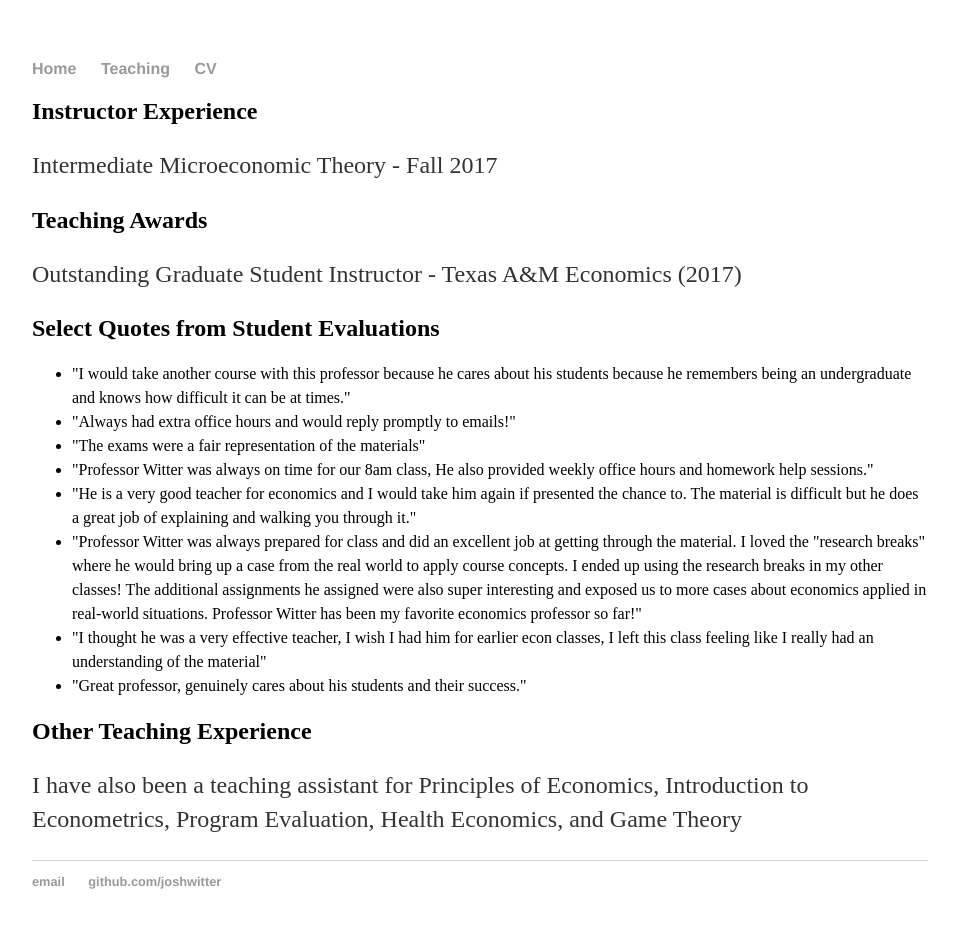
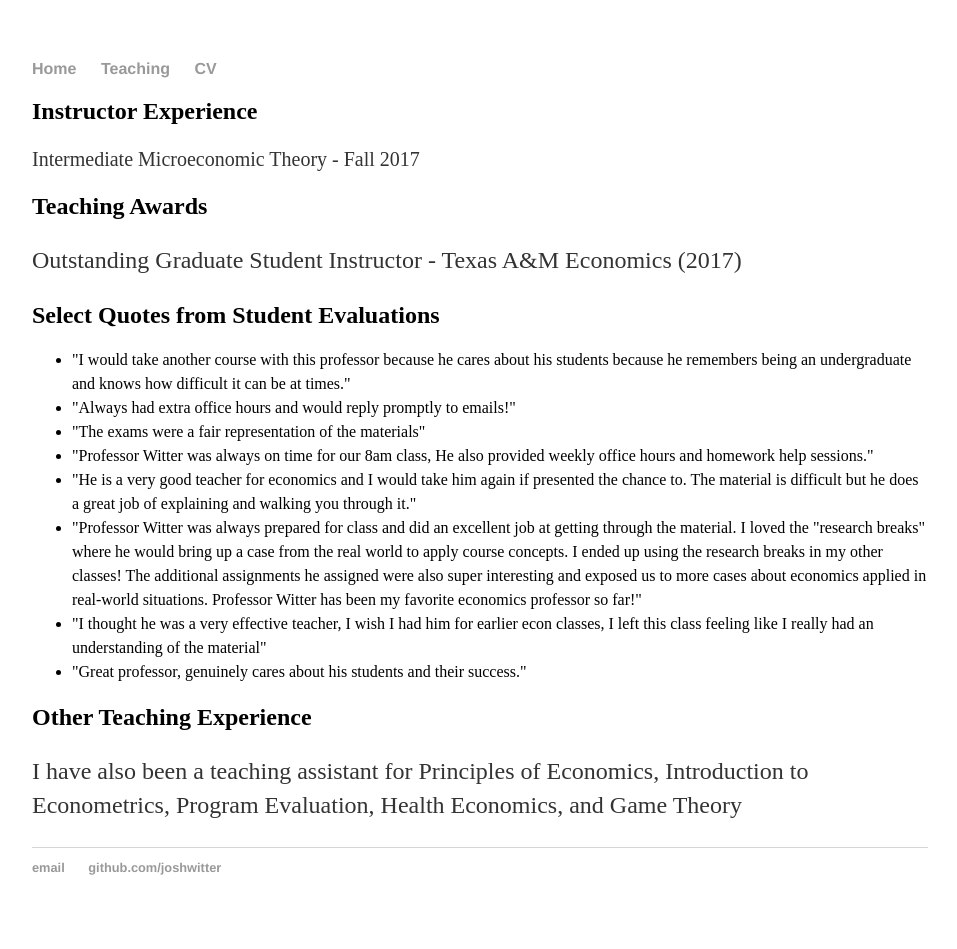
Before and after one commit to joshwitter/joshwitter.github.io, a Jekyll site: the page built from teaching/index.html, in a window 1280 px wide. Shown: the whole page, without its empty margins (160-1117 px from the left). Built offline with Jekyll 4.4.1, drawn with Linux system fonts in a browser that asks for light colours.

Commit message:
Update index.html

```diff
--- a/teaching/index.html
+++ b/teaching/index.html
@@ -4,7 +4,7 @@ title: Teaching
 ---
 <div class="teach">
 <h2>Instructor Experience </h3>
-	  <p> Intermediate Microeconomic Theory - Fall 2017 </p>
+	  <p style="font-size:20px"> Intermediate Microeconomic Theory - Fall 2017 </p>
 
 <h2>Teaching Awards </h3>
 	  <p> Outstanding Graduate Student Instructor - Texas A&M Economics (2017) </p>
```
